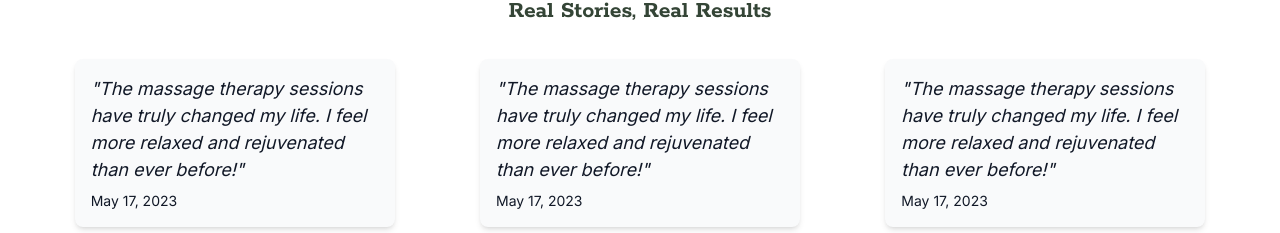
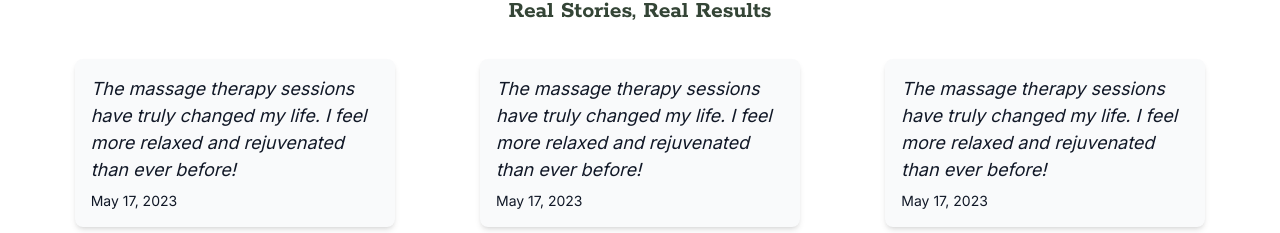
Before and after one commit to IlonaZaika/wellness-blog, a Next.js app: page / in a window 1280 px wide. Shown: the part 4294-4527 px from the top of the page. Built offline with nearby package versions, Linux system fonts and the light colour scheme.

Commit message:
Fixed minor errors.

```diff
--- a/src/app/layout.tsx
+++ b/src/app/layout.tsx
@@ -3,8 +3,8 @@ import { Inter, Rokkitt } from "next/font/google";
 import "./globals.css";
 import Navbar from "../components/Navbar";
 
-const inter = Inter({ subsets: ["latin"] });
-const rokkitt = Rokkitt({ subsets: ["latin"] });
+Inter({ subsets: ["latin"] });
+Rokkitt({ subsets: ["latin"] });
 
 export const metadata: Metadata = {
   title: "Create Next App",
--- a/src/app/page.tsx
+++ b/src/app/page.tsx
@@ -178,8 +178,8 @@ export default function Home() {
                 className="bg-gray-50 p-4 rounded-lg shadow-md w-80 mb-4"
               >
                 <p className="italic">
-                  "The massage therapy sessions have truly changed my life. I
-                  feel more relaxed and rejuvenated than ever before!"
+                  The massage therapy sessions have truly changed my life. I
+                  feel more relaxed and rejuvenated than ever before!
                 </p>
                 <p className="mt-2 text-sm">May 17, 2023</p>
               </div>
--- a/src/components/MobileMenu.tsx
+++ b/src/components/MobileMenu.tsx
@@ -1,6 +1,6 @@
 "use client";
 import Link from "next/link";
-import { navItems, serviceLinks, languageLinks } from "../constants/navItems";
+import { navItems } from "../constants/navItems";
 
 import { useState } from "react";
 
```
